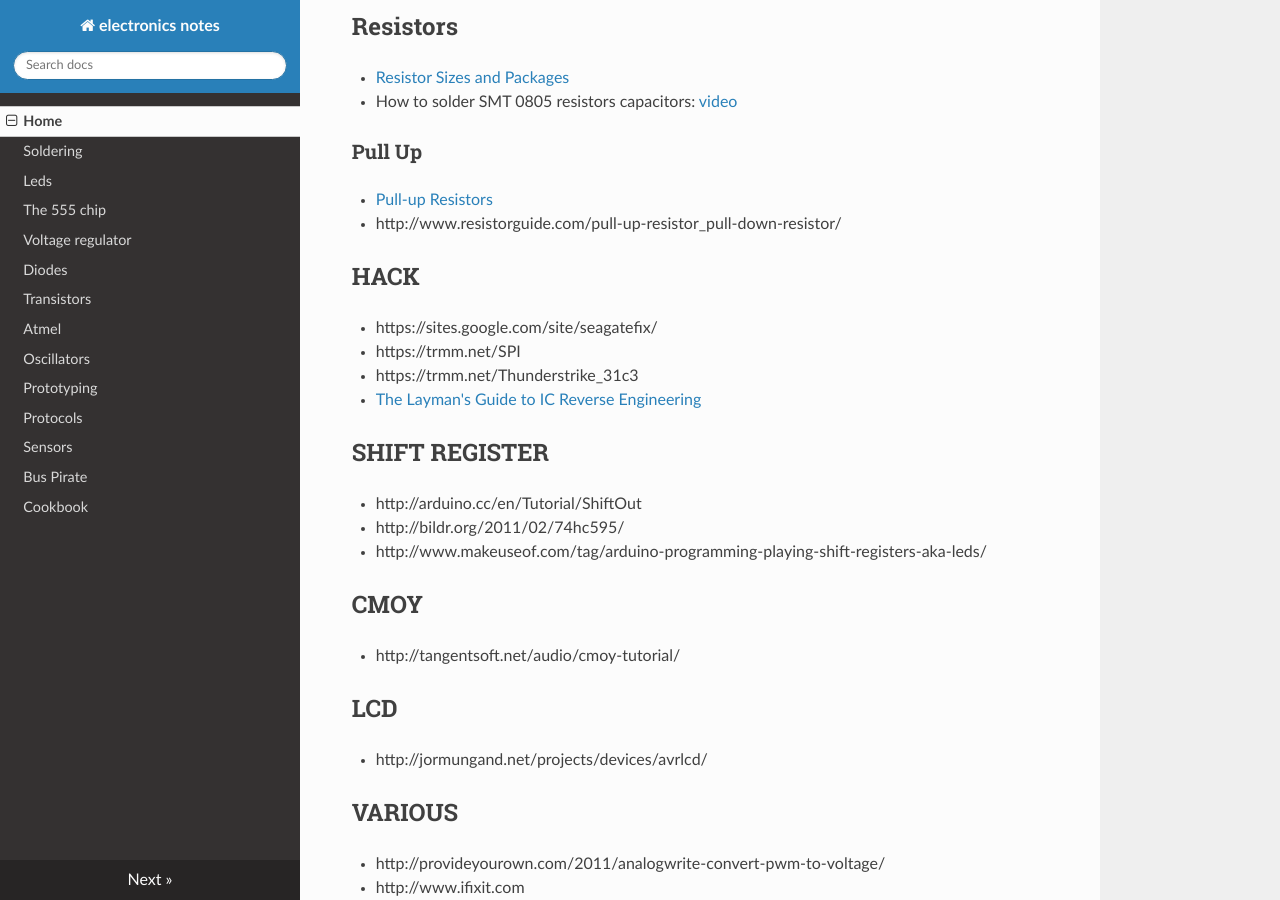
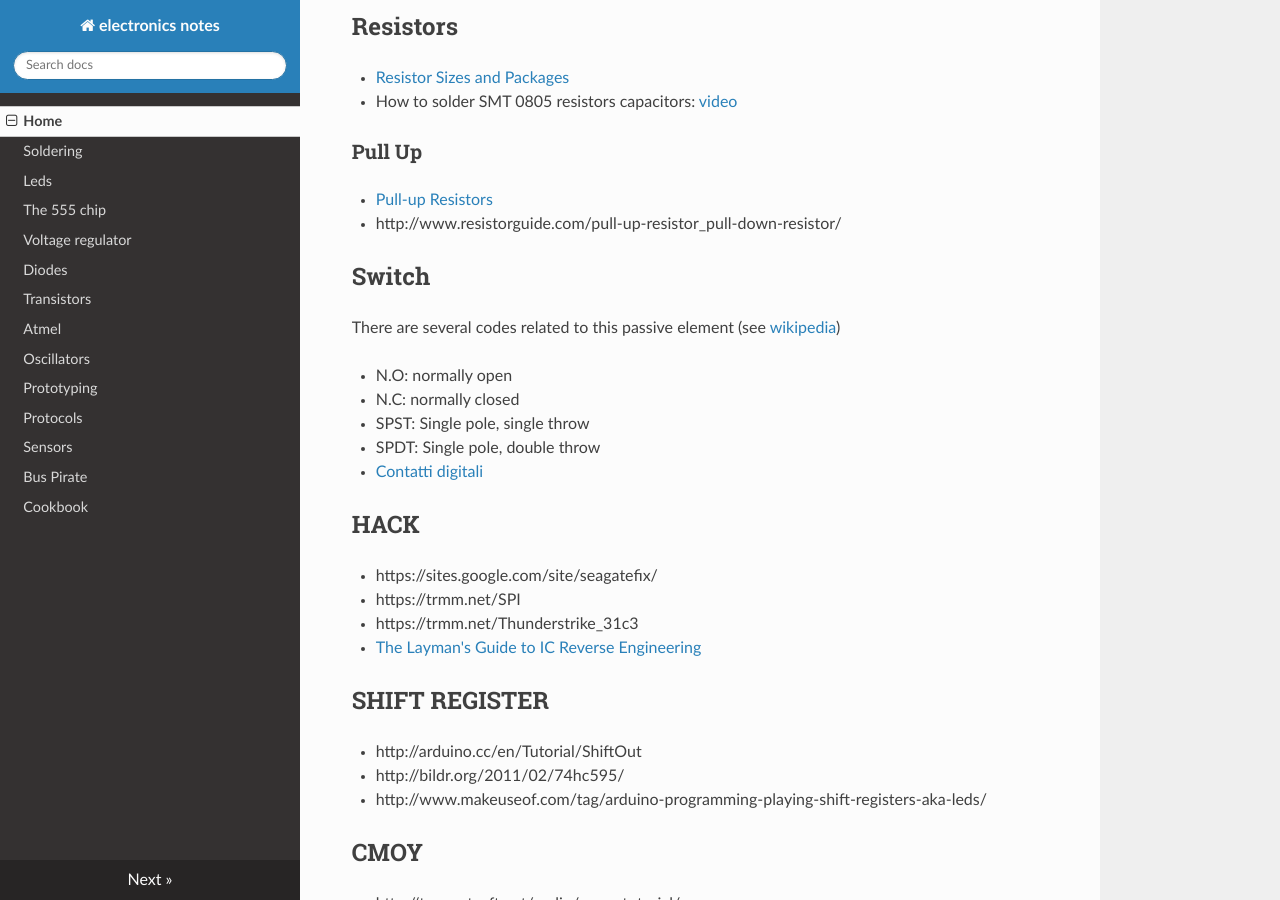
Before and after one commit to gipi/electronics-notes, an MkDocs documentation site: the page built from docs/index.md, in a window 1280 px wide and 900 px high, scrolled down 433 px. Built offline with MkDocs 1.6.1, drawn with Linux system fonts in a browser that asks for light colours; nearby versions of some CDN libraries; old or Windows-style settings are respelled for this version of MkDocs.

Commit message:
Add switch section.

```diff
--- a/docs/index.md
+++ b/docs/index.md
@@ -24,6 +24,17 @@ BASIC
 
  - [Pull-up Resistors](https://learn.sparkfun.com/tutorials/pull-up-resistors)
  - http://www.resistorguide.com/pull-up-resistor_pull-down-resistor/
+
+## Switch
+
+There are several codes related to this passive element (see [wikipedia](https://en.wikipedia.org/wiki/Switch#Contact_terminology))
+
+ - N.O: normally open
+ - N.C: normally closed
+ - SPST: Single pole, single throw
+ - SPDT: Single pole, double throw
+
+ - [Contatti digitali](https://checco76.wordpress.com/2010/11/09/contatti-digitali-no-nc-spst-spdt-brief-tutorial/)
 
 HACK
 ----
```
